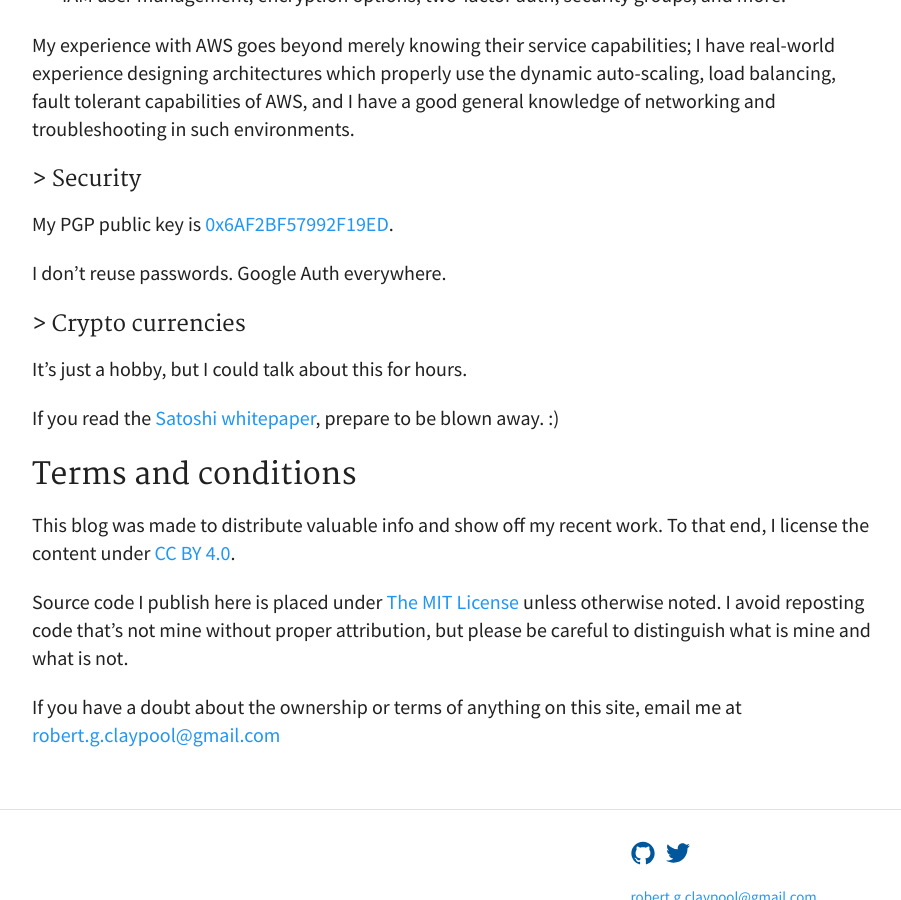
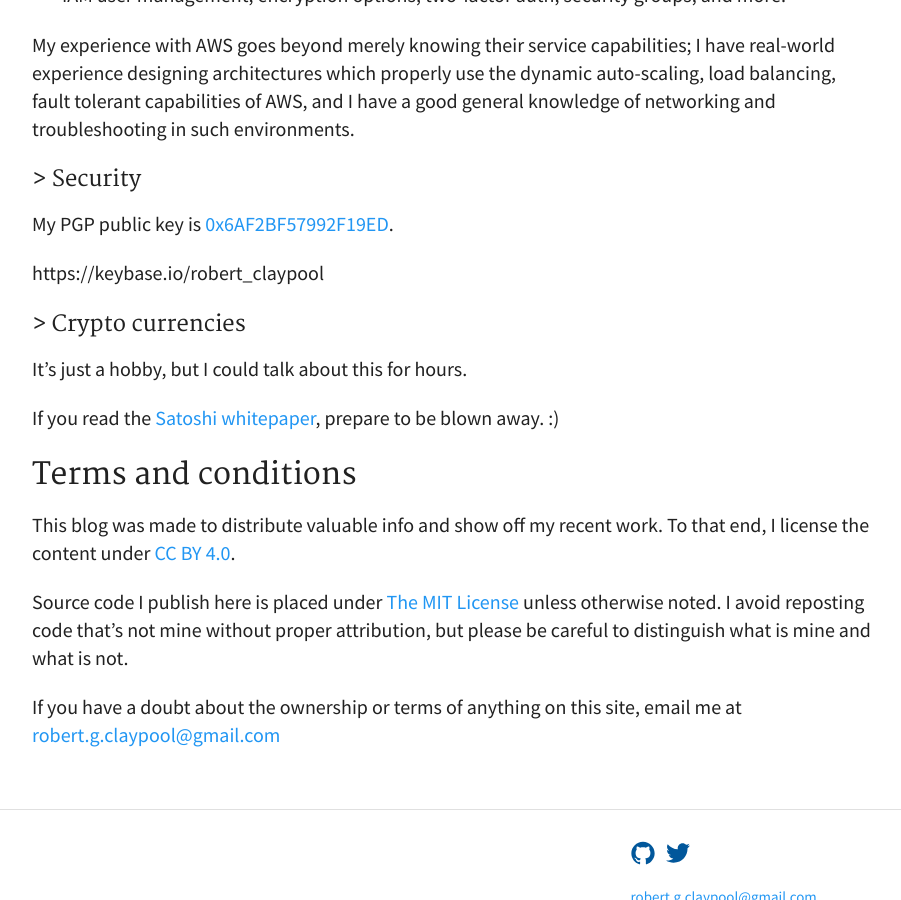
Before and after one commit to robert-claypool/robert-claypool.github.io, a Jekyll site: the page built from about.md, in a window 1280 px wide and 900 px high, scrolled down 3305 px. Shown: the whole window, without its empty margins (188-1089 px from the left). Built offline with Jekyll 4.4.1, drawn with Linux system fonts in a browser that asks for light colours; nearby versions of some CDN libraries.

Commit message:
Add Keybase profile

```diff
--- a/about.md
+++ b/about.md
@@ -129,7 +129,7 @@ such environments.
 My PGP public key is
 [0x6AF2BF57992F19ED](https://pgp.mit.edu/pks/lookup?op=vindex&search=0x6AF2BF57992F19ED).
 
-I don't reuse passwords. Google Auth everywhere.
+https://keybase.io/robert_claypool
 
 ### > Crypto currencies
 It's just a hobby, but I could talk about this for hours.
```
